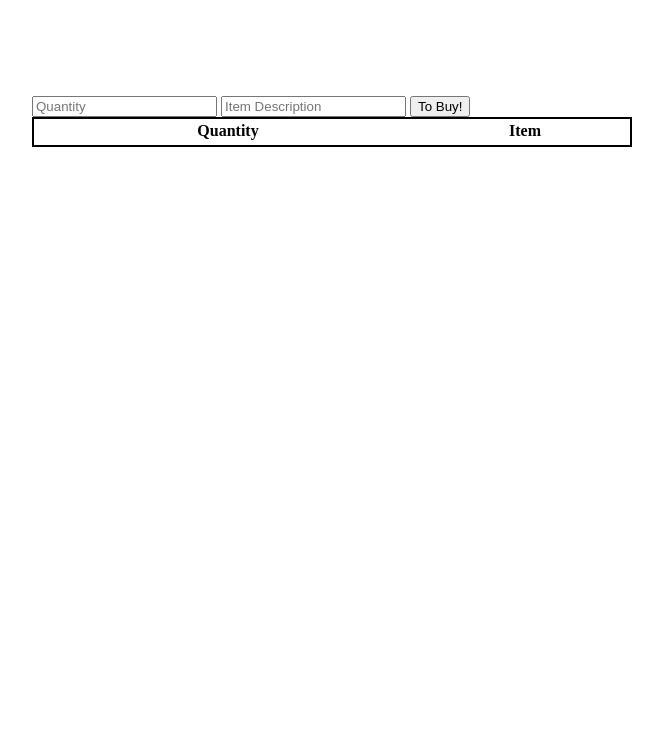
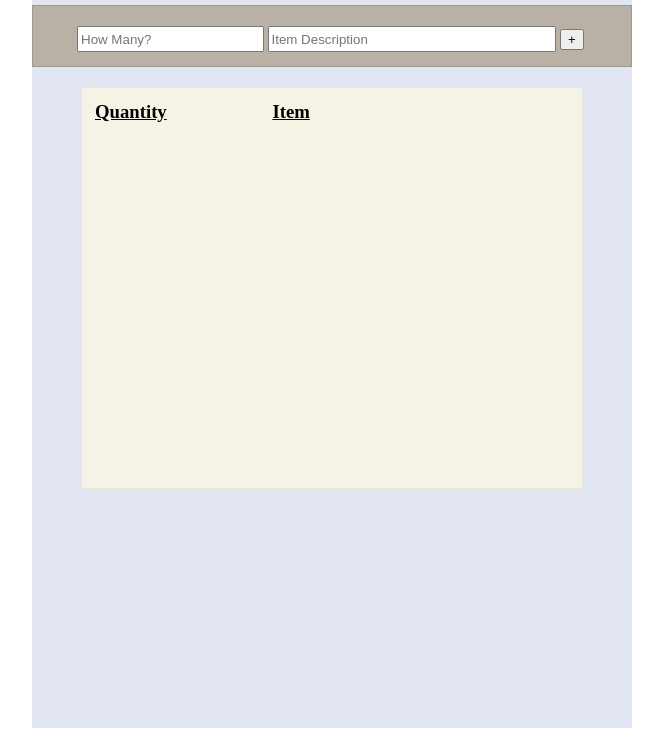
Before and after one commit to tiluu/Shopping-List, a plain HTML site: page index.html in a window 1280 px wide. Shown: the part 72-808 px from the top of the page, without its empty margins (308-971 px from the left). Drawn offline with Linux system fonts and the light colour scheme.

Commit message:
css styling

```diff
--- a/index.html
+++ b/index.html
@@ -6,23 +6,28 @@
 		<script language="Javascript" src="jquery-1.8.2.min.js" type="text/javascript"></script>
 		<script language="Javascript" type="text/javascript" src="list.js"></script>
 <body>
+
 	<div id="main">
+		<h1>Shopping List.</h1>
+		<div id="num_item">
 			<form action="#">
-			<input type="text" id="number" placeholder="Quantity">
+				<input type="text" id="number" placeholder="How Many?">
 				<input type="text" id="item" placeholder="Item Description">
-			<input id="add_item" type="button" value="To Buy!">
+				<button id="add_item">+</button>
 			</form>
+		</div>
+		<div id="list">
 			<table id="shopping_list">
 				<thead>
-				<th>Quantity</th>
-				<th colspan="2">Item</th>
+					<th width="37%"> <h3>Quantity</h3></th>
+					<th colspan="2"><h3>Item</h3></th>
 				</thead>
 				<tbody>
-				<tr>
 
-				</tr>
 				</tbody>
+
 			</table>
+		</div>
 	</div>
 </body>
 </html>
--- a/list.js
+++ b/list.js
@@ -11,8 +11,14 @@ $(document).ready(function(){
 	$("#add_item").click(function(){
 		var user_number=$("#number").val();
 		var user_item=$("#item").val();
-		if(user_item==""||user_number==""){
+		if(user_item==""&&user_number==""){
 			alert("What do you need?");
+		}
+		else if (user_number ==""){
+			alert("How much are you buying?");
+		}
+		else if(user_item==""){
+			alert("What are you buying?");
 		}
 		else{
 			addRow(user_number,user_item);
@@ -22,14 +28,6 @@ $(document).ready(function(){
 			document.forms[0].reset();
 		}
 
-	/*
-	$(document).keypress(function(e){
-		if(e.which==13){
-			$('#add_item').click();
-		}
-	})
-	*/
-
 	});
 
 });
--- a/main.css
+++ b/main.css
@@ -1,19 +1,75 @@
-html, body{
+html,body{
+	margin: 0;
+	padding: 0;
 	height: 100%;
+	color: ##736558;
+	font-size: 16px;
+
+}
+h1{
+	text-align: center;
+	margin: 0;
+	padding: 20px;
+}
+#main {
+	width: 600px;
+	margin: 0 auto;
+	padding: 0;
+	position: relative;
+	height: 100%;
+	background-color: #E2E5F2;
+}
+form {
+	margin: auto;
+}
+input#number{
+	width: 35%;
+	height: 20px;
+}
+input#item{
+	width: 55%;
+	height: 20px;
+}
+button {
+	font-size: 13px;
 }
 
-#main {
-	width: 600px;
+div#num_item{
+	background: #B9B0A6;
+	height: 60px;
+	width: 598px;
 	margin: auto;
-	position: relative;
-	top: 20%;
+	border: solid 1px #9C988C;
+}
+form {
+	width: 510px;
+	padding-top: 20px;
+
+}
+div#list{
+	width: 500px;
+	background-color: #F5F2E6;
+	min-height: 50%;
+	border:solid 1px #E5E2D6;
+	margin: 20px auto;
 }
 table {
-	width: 600px;
-	border: solid 2px black;
-	text-align: center;
+	width: 480px;
+	text-align: left;
+	margin: auto;
+	padding-top: 10px;
 }
 
+tr td:last-child{
+	width: 20px;
+}
 td {
-	border: solid 1px black;
+	padding: 5px;
+	font-size: 18px;
 }
+
+h3 {
+	text-decoration: underline;
+	padding: 0;
+	margin: 0;
+}
```
Lines whose indentation alone changed are shown as unchanged.
